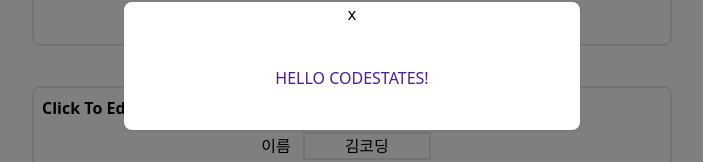
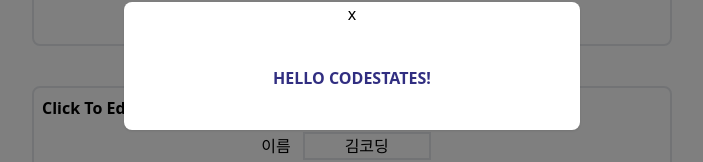
Before and after one commit to zeromountain/wanted_pre_onboarding, a React (Create React App) app in the folder custom-component/: page / in a window 1280 px wide. Both pictures are taken after a click on the button "Open Modal". Shown: the part 334-496 px from the top of the page, without its empty margins (288-991 px from the left). Built offline with nearby package versions, Linux system fonts and the light colour scheme; the HTML template or start-up script is replaced by a standard one.

Commit message:
💄 modify background color

```diff
--- a/custom-component/src/components/Modal.js
+++ b/custom-component/src/components/Modal.js
@@ -14,7 +14,7 @@
       <h2 className='font-bold'>Modal</h2>
       <button
         onClick={handleOpen}
-        className='w-max rounded-full px-5 py-2 bg-violet-800 text-white mx-auto my-auto'>
+        className='w-max rounded-full px-5 py-2 bg-indigo-700 text-white mx-auto my-auto'>
         Open Modal
       </button>
       {isOpen && (
@@ -24,8 +24,10 @@
             <Container>
               <ModalBody>
                 <button onClick={handleClose}>x</button>
-                <div className=' text-violet-900 my-10'>
-                  <span>HELLO CODESTATES!</span>
+                <div className='my-10'>
+                  <span className='font-bold text-indigo-900'>
+                    HELLO CODESTATES!
+                  </span>
                 </div>
               </ModalBody>
             </Container>
--- a/custom-component/src/components/Toggle.js
+++ b/custom-component/src/components/Toggle.js
@@ -15,7 +15,7 @@
           <input
             type='checkbox'
             id='toggle-switch'
-            className='cursor-pointer h-12 w-24 rounded-full appearance-none bg-gray-500 bg-opacity-50 checked:bg-violet-800 transition duration-200 '
+            className='cursor-pointer h-12 w-24 rounded-full appearance-none bg-gray-500 bg-opacity-50 checked:bg-indigo-700 transition duration-200 '
             onClick={handleCheckboxClick}
           />
         </label>
```
